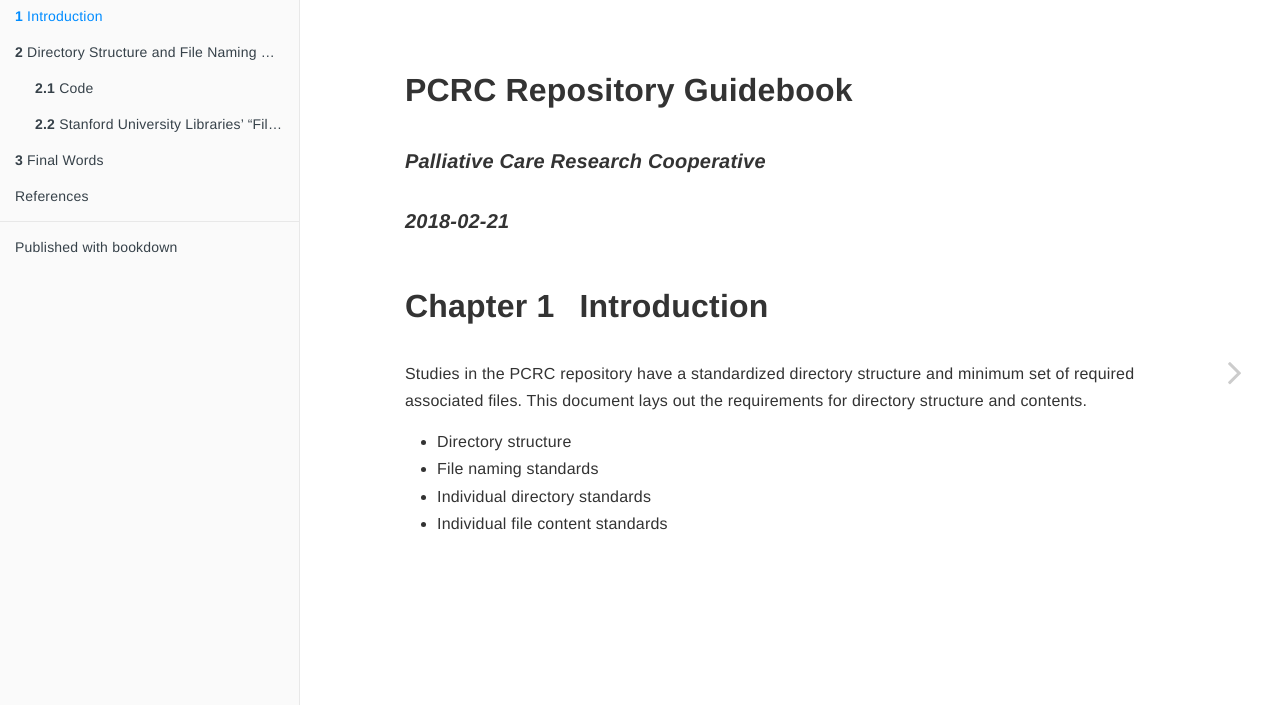
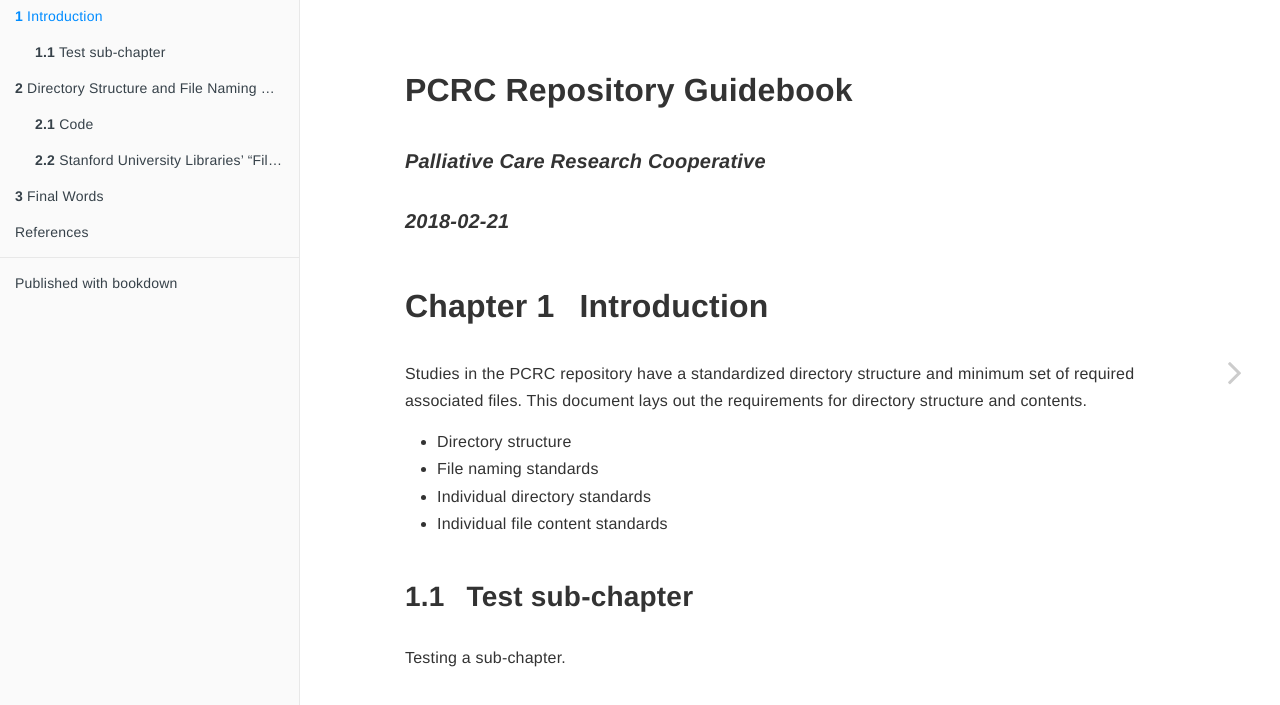
Before and after one commit to palliativecare/palliativecare.github.io, a plain HTML site: page index.html in a window 1280 px wide. Shown: the part 53-758 px from the top of the page. Drawn offline with Linux system fonts and the light colour scheme.

Commit message:
Update the book

```diff
--- a/index.html
+++ b/index.html
@@ -66,7 +66,9 @@
 <li><a href="./">A Minimal Book Example</a></li>
 
 <li class="divider"></li>
-<li class="chapter" data-level="1" data-path="index.html"><a href="index.html"><i class="fa fa-check"></i><b>1</b> Introduction</a></li>
+<li class="chapter" data-level="1" data-path="index.html"><a href="index.html"><i class="fa fa-check"></i><b>1</b> Introduction</a><ul>
+<li class="chapter" data-level="1.1" data-path="index.html"><a href="index.html#test-sub-chapter"><i class="fa fa-check"></i><b>1.1</b> Test sub-chapter</a></li>
+</ul></li>
 <li class="chapter" data-level="2" data-path="directory-structure-and-file-naming-standards.html"><a href="directory-structure-and-file-naming-standards.html"><i class="fa fa-check"></i><b>2</b> Directory Structure and File Naming Standards</a><ul>
 <li class="chapter" data-level="2.1" data-path="directory-structure-and-file-naming-standards.html"><a href="directory-structure-and-file-naming-standards.html#code"><i class="fa fa-check"></i><b>2.1</b> Code</a></li>
 <li class="chapter" data-level="2.2" data-path="directory-structure-and-file-naming-standards.html"><a href="directory-structure-and-file-naming-standards.html#stanford-university-libraries-file-naming-best-practices"><i class="fa fa-check"></i><b>2.2</b> Stanford University Libraries’ “File Naming Best Practices”</a></li>
@@ -107,7 +109,11 @@
 <li>Individual directory standards</li>
 <li>Individual file content standards</li>
 </ul>
+<div id="test-sub-chapter" class="section level2">
+<h2><span class="header-section-number">1.1</span> Test sub-chapter</h2>
+<p>Testing a sub-chapter.</p>
 
+</div>
 </div>
             </section>
 
```
Also changed, not shown: directory-structure-and-file-naming-standards.html (+3 -1 lines), final-words.html (+3 -1 lines), references.html (+3 -1 lines), search_index.json (+1 -1 lines).
